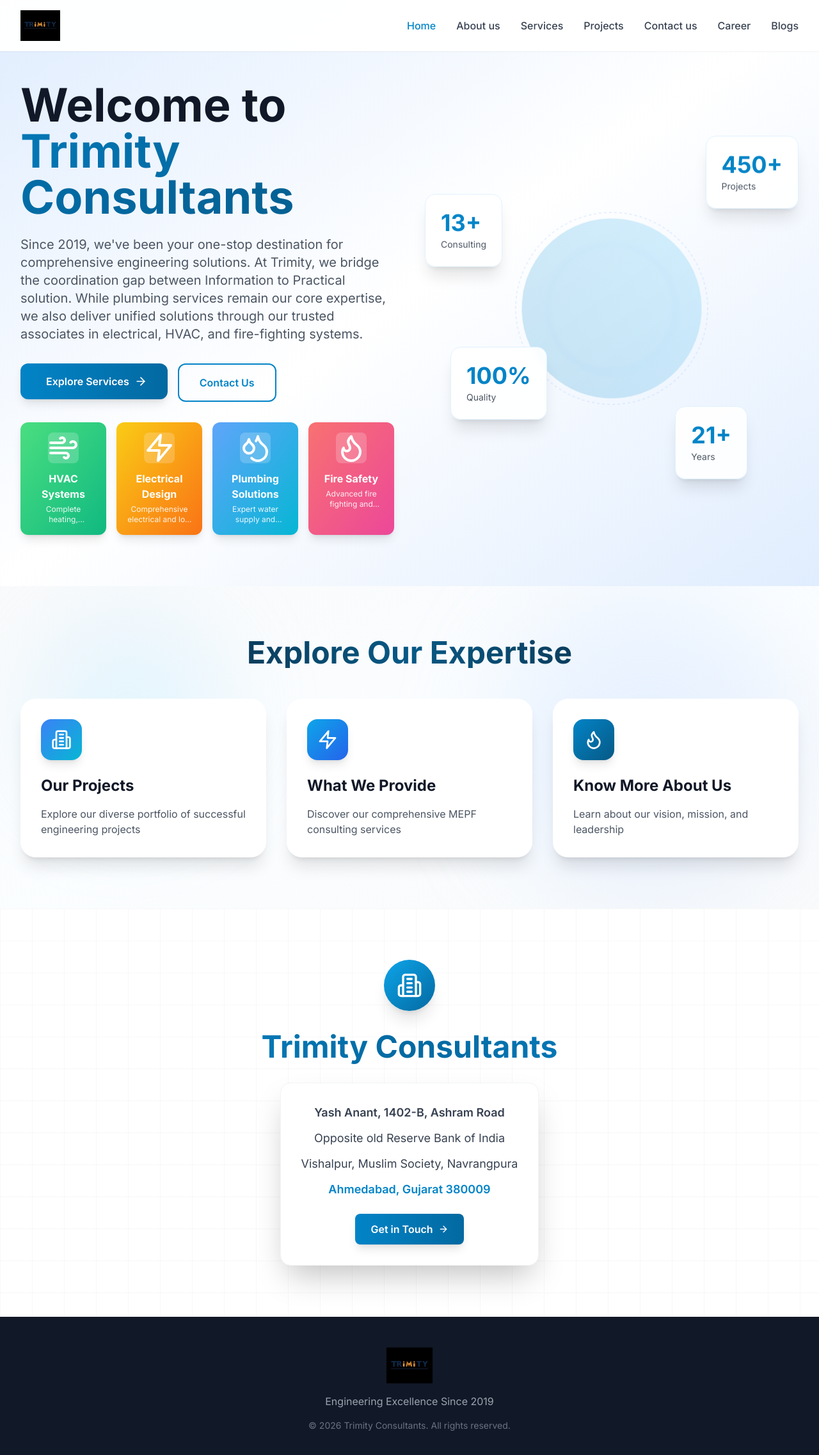
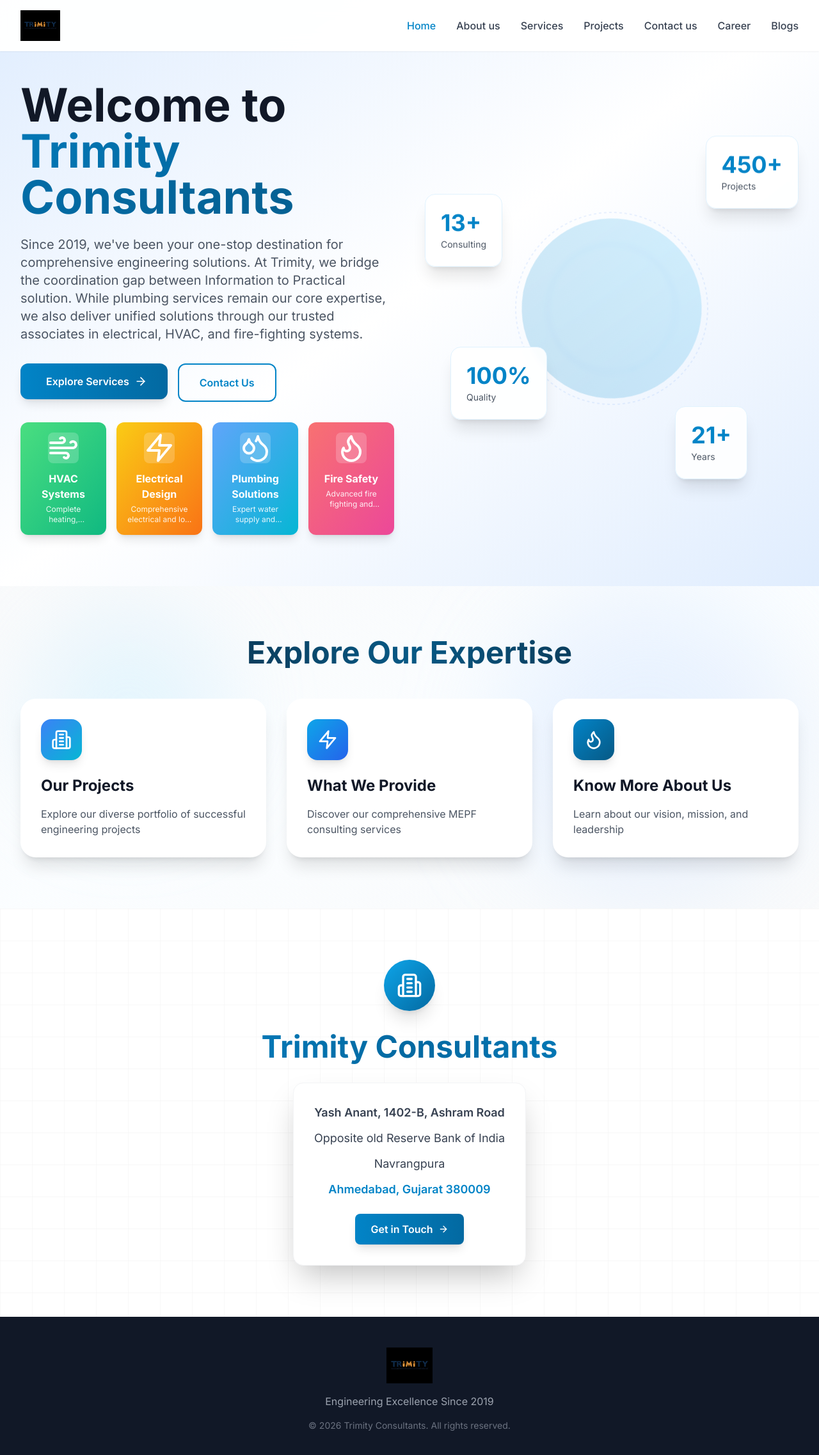
Before and after one commit to Krishil1108/trimity-consultant-website, a Next.js app: page / in a window 1280 px wide. Shown: the top 2274 px of the page at 64% size. Built offline with nearby package versions, Linux system fonts and the light colour scheme.

Commit message:
Update to logo.svg, fix home page address format, and bump version to 1.0.3

```diff
--- a/app/page.tsx
+++ b/app/page.tsx
@@ -470,7 +470,7 @@ export default function Home() {
                     viewport={{ once: true }}
                     transition={{ delay: 0.3 }}
                   >
-                    Vishalpur, Muslim Society, Navrangpura
+                    Navrangpura
                   </motion.p>
                   <motion.p
                     initial={{ opacity: 0, x: -20 }}
--- a/components/Footer.tsx
+++ b/components/Footer.tsx
@@ -9,11 +9,12 @@ export default function Footer() {
       <div className="max-w-7xl mx-auto text-center">
         <div className="flex items-center justify-center mb-4">
           <Image
-            src="/logo.jpg"
+            src="/logo.svg"
             alt="Trimity Consultants Logo"
             width={200}
             height={70}
             className="h-14 w-auto"
+            unoptimized
           />
         </div>
         <p className="text-gray-400 mb-4">
--- a/components/Navigation.tsx
+++ b/components/Navigation.tsx
@@ -36,12 +36,13 @@ export default function Navigation() {
               className="flex items-center space-x-3 cursor-pointer"
             >
               <Image
-                src="/logo.jpg"
+                src="/logo.svg"
                 alt="Trimity Consultants Logo"
                 width={160}
                 height={50}
                 className="h-8 sm:h-10 md:h-12 w-auto"
                 priority
+                unoptimized
               />
             </motion.div>
           </Link>
--- a/package.json
+++ b/package.json
@@ -1,6 +1,6 @@
 {
   "name": "trimity-consultants",
-  "version": "1.0.2",
+  "version": "1.0.3",
   "private": true,
   "scripts": {
     "dev": "next dev",
```
Also changed, not shown: public/logo.svg.
